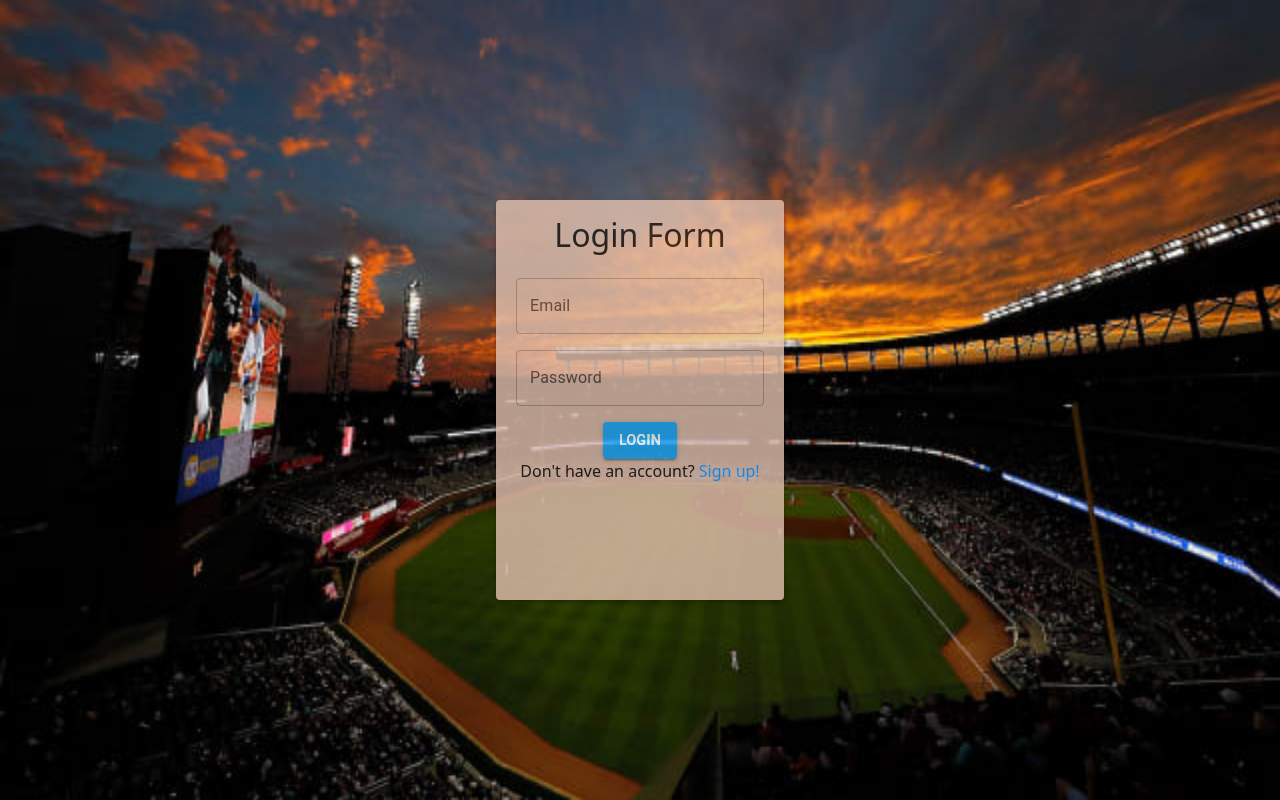
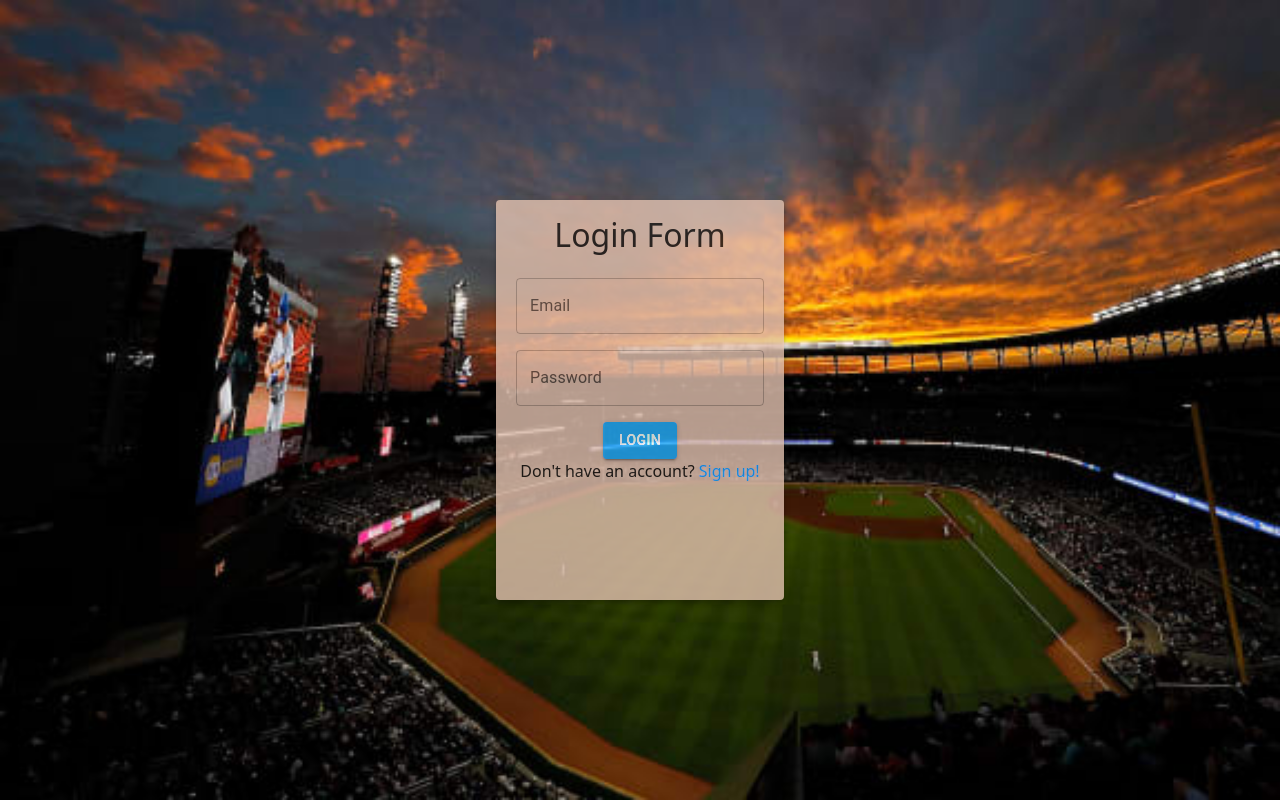
Before and after one commit to C-Meehan/VenueReview, a React (Create React App) app in the folder client/: page / in a window 1280 px wide. Built offline with nearby package versions, Linux system fonts and the light colour scheme.

Commit message:
fixes sizing issue with login/reg background img

```diff
--- a/client/src/App.css
+++ b/client/src/App.css
@@ -21,15 +21,20 @@ a:active {
   border-bottom: none;
 }
 
+.background-sizing {
+  width: 100vw;
+  height: 100vh;
+}
 
 .background-img {
   display: flex;
   justify-content: center;
   align-items: center;
-  height: 800px;
+  /* height: auto; */
   background-image: url("./images/Truist-Park.jpg");
   background-repeat: no-repeat;
-  background-size: 100% 100%;
+  background-size: cover;
+  /* background-position: center; */
 }
 
 /*Dashboard CSS*/
--- a/client/src/components/Login.jsx
+++ b/client/src/components/Login.jsx
@@ -48,7 +48,7 @@ const Login = () => {
     }
 
     return (
-        <div className="background-img">
+        <div className="background-img background-sizing">
             <Paper elevation={4} style={styles.paper}>
                 <h2>Login Form</h2>
                 <form onSubmit={loginHandler}>
--- a/client/src/components/Register.jsx
+++ b/client/src/components/Register.jsx
@@ -7,7 +7,8 @@ const styles = {
     paper: {
         width: "20rem", padding: "1rem",
         opacity: 0.8,
-        backgroundColor: "#978175"
+        backgroundColor: "#978175",
+        filter: "brightness(1.5)"
     },
     input: {
         marginBottom: "1rem",
@@ -48,7 +49,7 @@ const Register = () => {
     }
 
     return (
-        <div className="background-img">
+        <div className="background-img background-sizing">
             <Paper elevation={24} style={styles.paper}>
                 <h2>Sign Up!</h2>
                 <form onSubmit={submitHandler}>
```
